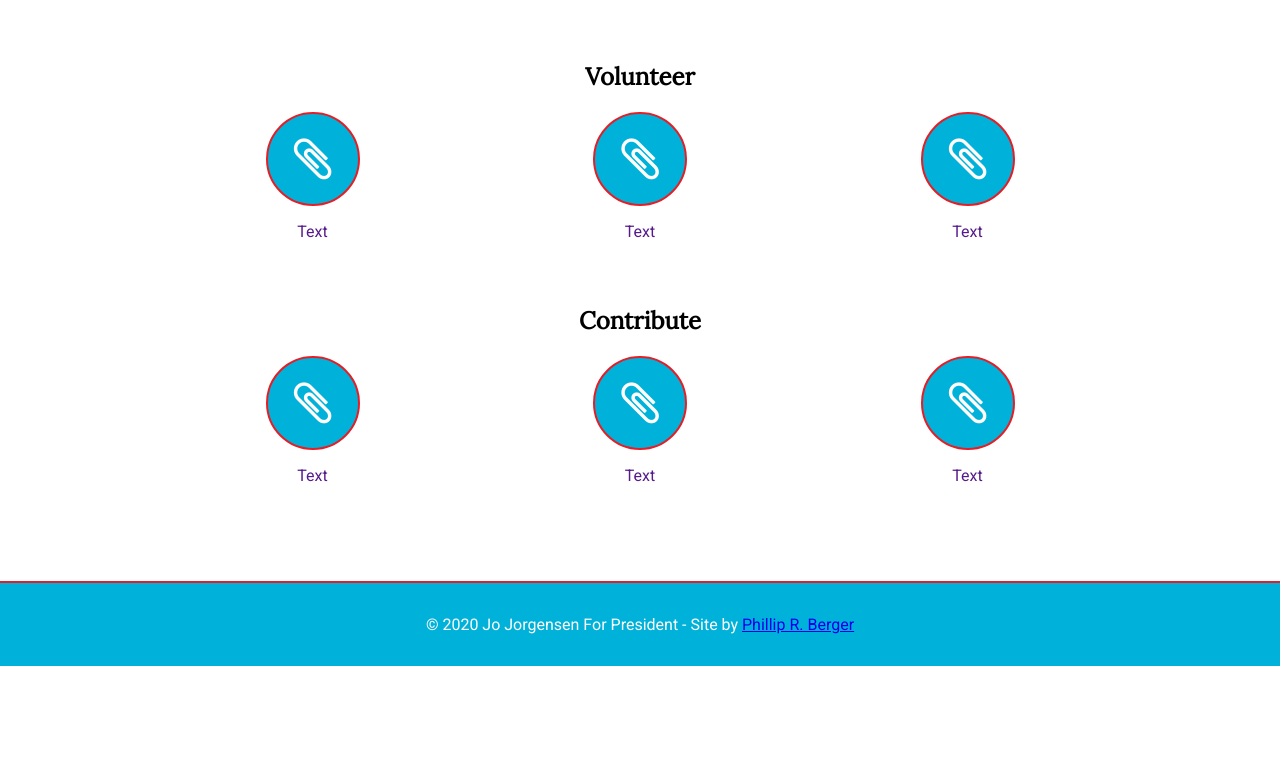
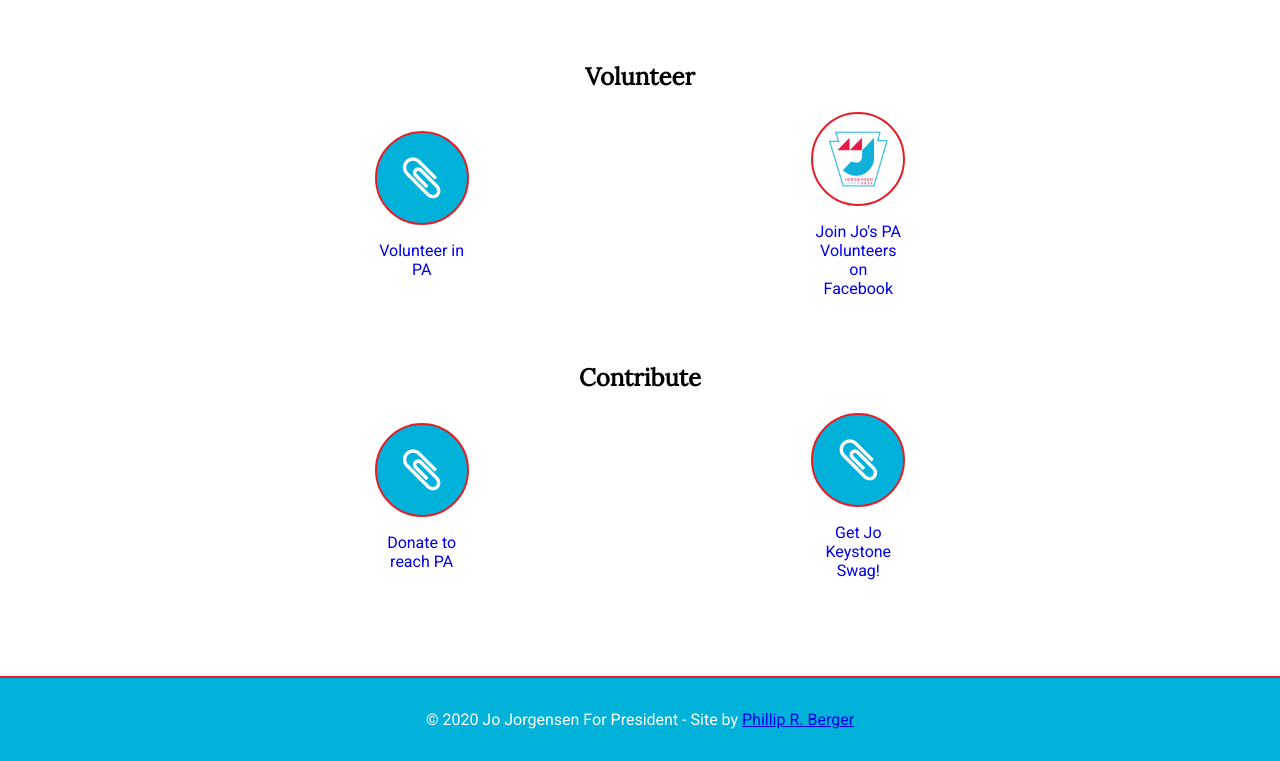
Before and after one commit to BergerLand/jojo2020-landing, a website: page public/index.html in a window 1280 px wide. Shown: the part 1135-1896 px from the top of the page. Before the commit the page ends 1801 px from the top, so only its background shows below. Drawn offline with Linux system fonts and the light colour scheme.

Commit message:
Added more links in and image

```diff
--- a/public/index.html
+++ b/public/index.html
@@ -62,23 +62,17 @@
                 <div class="volunteer">
                     <h2>Volunteer</h2>
                     <div class="flex">
-                        <a target="_name" href="" class="link">
+                        <a target="_volunteer" href="https://jo20.com/volunteer/" class="link">
                             <div class="fab">
                                 <i class="fa fa-paperclip fa-3x" aria-hidden="true"></i>
                             </div>
-                            <div class="link-text">Text</div>
+                            <div class="link-text">Volunteer in PA</div>
                         </a>
-                        <a target="_name" href="" class="link">
-                            <div class="fab">
-                                <i class="fa fa-paperclip fa-3x" aria-hidden="true"></i>
+                        <a target="_keystone" href="https://www.facebook.com/groups/PennsylvaniaForJorgensen/" class="link">
+                            <div class="fab white">
+                                <img src="img/pa_keystone_icon_transparent.png">
                             </div>
-                            <div class="link-text">Text</div>
-                        </a>
-                        <a target="_name" href="" class="link">
-                            <div class="fab">
-                                <i class="fa fa-paperclip fa-3x" aria-hidden="true"></i>
-                            </div>
-                            <div class="link-text">Text</div>
+                            <div class="link-text">Join Jo's PA Volunteers on Facebook</div>
                         </a>
                     </div>
                 </div>
@@ -86,23 +80,17 @@
                 <div class="contribute">
                     <h2>Contribute</h2>
                     <div class="flex">
-                        <a target="_name" href="" class="link">
+                        <a target="_donate" href="https://secure.anedot.com/jo-jorgensen-for-president/pennsylvania" class="link">
                             <div class="fab">
                                 <i class="fa fa-paperclip fa-3x" aria-hidden="true"></i>
                             </div>
-                            <div class="link-text">Text</div>
+                            <div class="link-text">Donate to reach PA</div>
                         </a>
-                        <a target="_name" href="" class="link">
+                        <a target="_swag" href="http://pajo20tshirtfundraiser.square.site" class="link">
                             <div class="fab">
                                 <i class="fa fa-paperclip fa-3x" aria-hidden="true"></i>
                             </div>
-                            <div class="link-text">Text</div>
-                        </a>
-                        <a target="_name" href="" class="link">
-                            <div class="fab">
-                                <i class="fa fa-paperclip fa-3x" aria-hidden="true"></i>
-                            </div>
-                            <div class="link-text">Text</div>
+                            <div class="link-text">Get Jo Keystone Swag!</div>
                         </a>
                     </div>
                 </div>
--- a/public/main.css
+++ b/public/main.css
@@ -99,6 +99,14 @@ a.link {
   cursor: pointer;
 }
 
+.fab.white {
+  background: white;
+}
+
+.fab > img {
+  width: 60px;
+}
+
 footer {
   background: #00b2d9;
   padding: 2rem;
```
Also changed, not shown: public/img/pa_keystone_icon.jpg (added), public/img/pa_keystone_icon_transparent.png (added).
